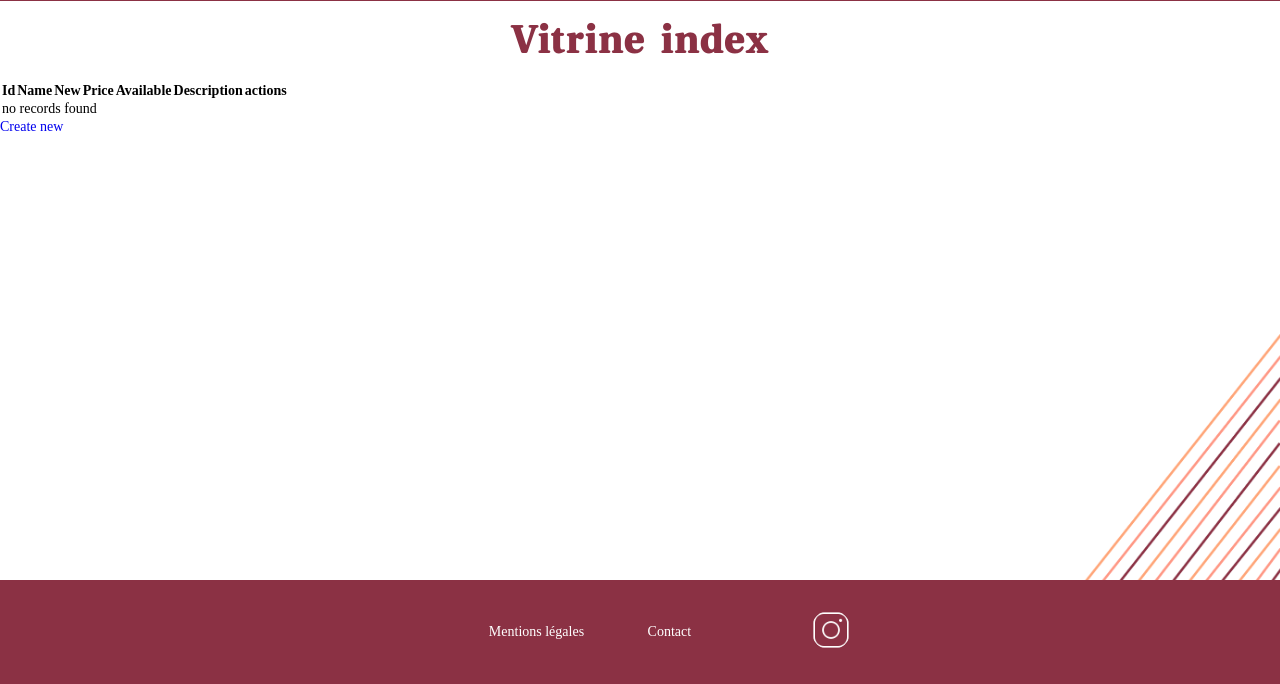
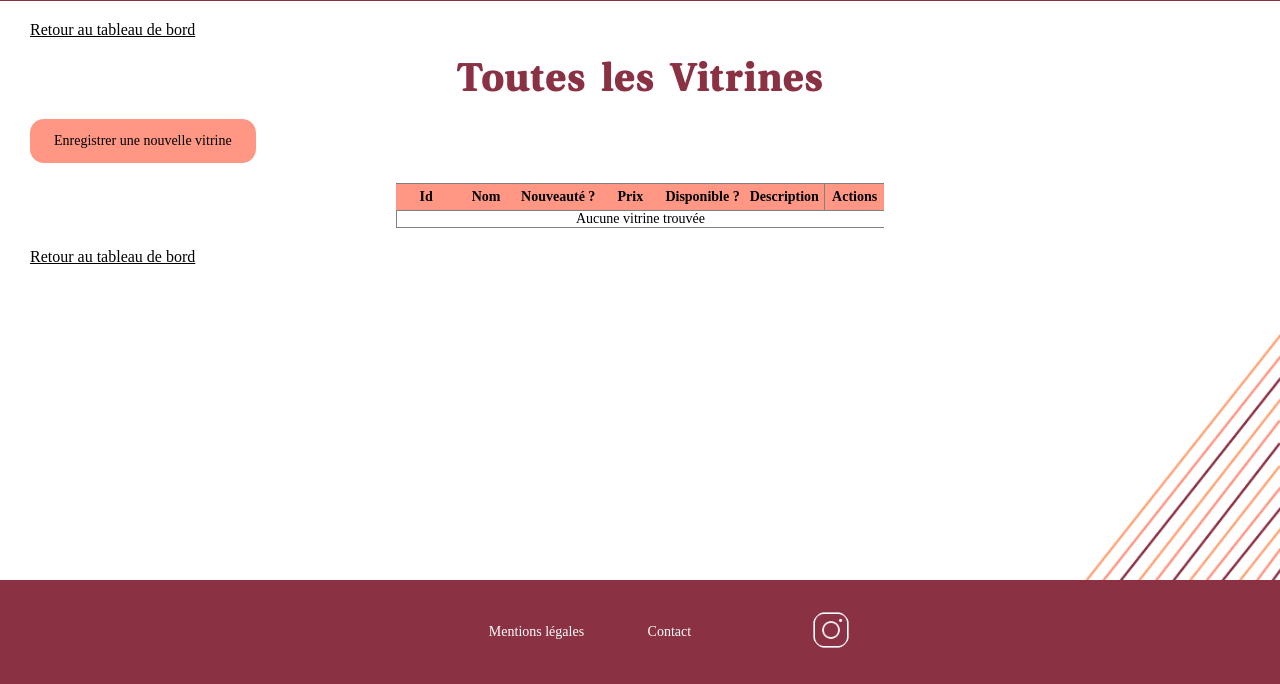
Before and after one commit to LaurineM18/lvdv, a Symfony app: template templates/vitrine/index.html.twig in a window 1280 px wide. Shown: the part 116-800 px from the top of the page. Run offline with Twig, Linux system fonts and the light colour scheme; the template is opened without the code that fills it, so the values that code supplies are empty; some libraries are stand-ins or nearby versions.

Commit message:
ajout success_flashes et modifs dashboard vitrines index

```diff
--- a/public/css/style.css
+++ b/public/css/style.css
@@ -646,22 +646,81 @@ iframe {
     align-items: flex-start;
 }
 
-.dashboard_allvitrines {
-    background-color: aquamarine;
-    width: 100rem;
-    text-align: center;
-    margin-left: 10rem;
+.dashboard_vitrines{
+    margin: 2rem 3rem 0;
 }
 
-
-.dashboard_allvitrines table {
-    background-color: maroon;
-    width: 100%;
-    text-align: center;
+.dashboard_link{
+    font-family: Avenir;
+    font-size: 1.6rem;
+    color: black;
+    text-decoration: underline;
 }
 
-.dashboard_allvitrines th {
-    background-color: antiquewhite;
+.dashboard_vitrines > button{
+    background-color: #ff9784;
+}
+
+.dashboard_vitrines table{
+    font-family: Avenir;
+    margin: 2rem auto;
+    border-collapse: collapse;
+}
+
+.dashboard_vitrines th {
+    background-color: #ff9784;
+    padding: 0.5rem;
+}
+
+.dashboard_vitrines td {
+    padding: 0 1rem;
+}
+
+.dashboard_vitrines th, td {
+    border: 1px solid grey;
+    border-left: none;
+    border-right: none;
+    text-align: center;
+    min-width: 6rem;
+}
+
+.dashboard_vitrines th:last-child, td:last-child {
+    border-left: 1px solid grey;
+}
+
+.btn_admin {
+    padding: 1rem 1.4rem;
+    margin: 0.5rem;
+    background-color: rgb(75, 168, 75, 0);
+    border: 1px solid #ffa578;
+}
+
+.btn_admin:hover{
+    transform: scale(1.1);
+}
+
+.btn_admin_show {
+    border: 1px solid grey;
+}
+
+.btn_admin_show a {
+    color: grey;
+}
+
+.btn_admin_edit {
+    border: 1px solid #8B3144;
+}
+
+.btn_admin_edit a {
+    color: #8B3144;
+}
+
+.btn_admin_delete {
+    border: 1px solid red;
+}
+
+.btn_admin_delete a {
+    color: red;
 }
 
 
--- a/src/Controller/Admin/VitrineController.php
+++ b/src/Controller/Admin/VitrineController.php
@@ -37,6 +37,11 @@ class VitrineController extends AbstractController
 
             $imgService->moveImage($file,$vitrine);
             $vitrineRepository->save($vitrine, true);
+
+            $this->addFlash(
+                'success',
+                'Nouvelle vitrine enregistrée avec succès !'
+            );
 
             return $this->redirectToRoute('app_vitrine_index', [], Response::HTTP_SEE_OTHER);
         }
--- a/templates/vitrine/_delete_form.html.twig
+++ b/templates/vitrine/_delete_form.html.twig
@@ -1,4 +1,4 @@
 <form method="post" action="{{ path('app_vitrine_delete', {'id': vitrine.id}) }}" onsubmit="return confirm('Are you sure you want to delete this item?');">
     <input type="hidden" name="_token" value="{{ csrf_token('delete' ~ vitrine.id) }}">
-    <button class="btn">Delete</button>
+    <button class=" btn_admin btn_admin_delete"><a href="">Supprimer</a></button>
 </form>
--- a/templates/vitrine/edit.html.twig
+++ b/templates/vitrine/edit.html.twig
@@ -7,7 +7,7 @@
 
     {{ include('vitrine/_form.html.twig', {'button_label': 'Update'}) }}
 
-    <a href="{{ path('app_vitrine_index') }}">back to list</a>
+    <a class="dashboard_link" href="{{ path('app_vitrine_index') }}">Retour à la liste</a>
 
     {{ include('vitrine/_delete_form.html.twig') }}
 {% endblock %}
--- a/templates/vitrine/index.html.twig
+++ b/templates/vitrine/index.html.twig
@@ -3,20 +3,30 @@
 {% block title %}Vitrine index{% endblock %}
 
 {% block body %}
-    <h1>Vitrine index</h1>
+    {% for label, messages in app.flashes(['success', 'error']) %}
+        {% for message in messages %}
+            <div class="{{label}}_flash">
+            <p>{{ message }}</p>
+            </div>
+        {% endfor %}
+    {% endfor %}
+    <div class="dashboard_vitrines">
+        <a class="dashboard_link" href="{{ path('app_vitrine_new') }}">Retour au tableau de bord</a>
+        <h1>Toutes les Vitrines</h1>
+        <button class="btn"><a href="{{ path('app_vitrine_new') }}">Enregistrer une nouvelle vitrine</a></button>
 
-    <table class="table">
+        <table class="table dashboard_vitrines">
             <thead>
                 <tr>
                     <th>Id</th>
-                <th>Name</th>
+                    <th>Nom</th>
 
-                <th>New</th>
-                <th>Price</th>
-                <th>Available</th>
+                    <th>Nouveauté ?</th>
+                    <th>Prix</th>
+                    <th>Disponible ?</th>
                     <th>Description</th>
 
-                <th>actions</th>
+                    <th>Actions</th>
                 </tr>
             </thead>
             <tbody>
@@ -25,23 +35,25 @@
                     <td>{{ vitrine.id }}</td>
                     <td>{{ vitrine.Name }}</td>
 
-                <td>{{ vitrine.New ? 'Yes' : 'No' }}</td>
-                <td>{{ vitrine.Price }}</td>
-                <td>{{ vitrine.Available ? 'Yes' : 'No' }}</td>
+                    <td>{{ vitrine.New ? 'Oui' : 'Non' }}</td>
+                    <td>{{ vitrine.Price }} €</td>
+                    <td>{{ vitrine.Available ? 'Oui' : 'Non' }}</td>
                     <td>{{ vitrine.Description }}</td>
 
                     <td>
-                    <a href="{{ path('app_vitrine_show', {'id': vitrine.id}) }}">show</a>
-                    <a href="{{ path('app_vitrine_edit', {'id': vitrine.id}) }}">edit</a>
+                        <button class=" btn_admin btn_admin_show"><a href="{{ path('app_vitrine_show', {'id': vitrine.id}) }}">Voir</a></button>
+                        <button class=" btn_admin btn_admin_edit"><a href="{{ path('app_vitrine_edit', {'id': vitrine.id}) }}">Modifier</a></button>
+                        {{ include('vitrine/_delete_form.html.twig') }}
+
                     </td>
                 </tr>
             {% else %}
                 <tr>
-                <td colspan="9">no records found</td>
+                    <td colspan="9">Aucune vitrine trouvée</td>
                 </tr>
             {% endfor %}
             </tbody>
         </table>
-
-    <a href="{{ path('app_vitrine_new') }}">Create new</a>
+    <a class="dashboard_link" href="{{ path('app_vitrine_new') }}">Retour au tableau de bord</a>
+    </div>
 {% endblock %}
--- a/templates/vitrine/new.html.twig
+++ b/templates/vitrine/new.html.twig
@@ -3,7 +3,8 @@
 {% block title %}New Vitrine{% endblock %}
 
 {% block body %}
-    <h1>Create new Vitrine</h1>
+
+    <h1>Enregistrer une nouvelle Vitrine</h1>
 
     <div class="form_container">
         {{ include('vitrine/_form.html.twig') }}
@@ -11,5 +12,5 @@
     </div>
 
 
-    <a href="{{ path('app_vitrine_index') }}">back to list</a>
+    <a class="dashboard_link" href="{{ path('app_vitrine_index') }}">Retour à la liste</a>
 {% endblock %}
--- a/templates/vitrine/show.html.twig
+++ b/templates/vitrine/show.html.twig
@@ -36,9 +36,10 @@
         </tbody>
     </table>
 
-    <a href="{{ path('app_vitrine_index') }}">back to list</a>
 
-    <a href="{{ path('app_vitrine_edit', {'id': vitrine.id}) }}">edit</a>
+    <button class="btn_admin btn_admin_edit"><a href="{{ path('app_vitrine_edit', {'id': vitrine.id}) }}">Modifier</a></button>
 
     {{ include('vitrine/_delete_form.html.twig') }}
+
+    <a class="dashboard_link" href="{{ path('app_vitrine_index') }}">Retour à la liste</a>
 {% endblock %}
```
Also changed, not shown: templates/home/contact.html.twig (+6 -4 lines), public/upload/5def217818947e86d81550863d0b5d37.png (added). Lines whose indentation alone changed are shown as unchanged.
